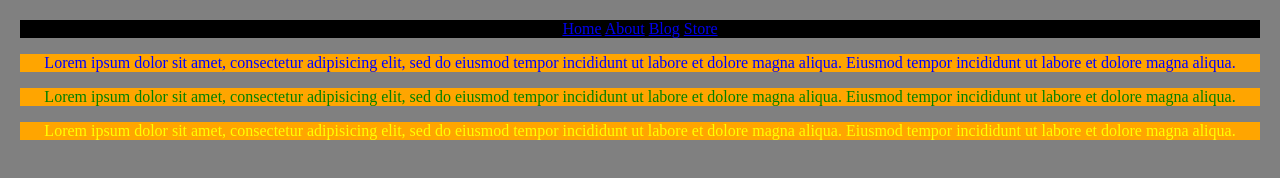
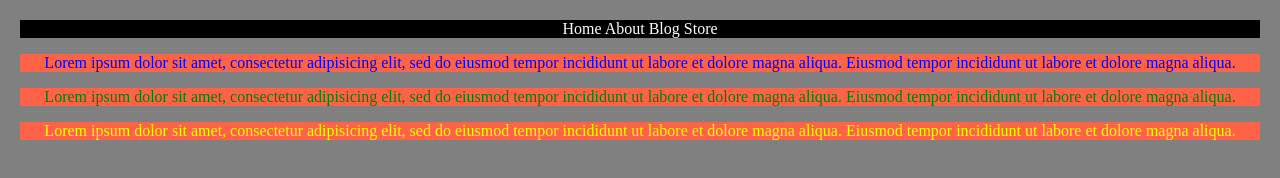
Before and after one commit to npmcdn-to-unpkg-bot/dahliam388.github.io, a plain HTML site: page Homework/box-model-layout/index.html in a window 1280 px wide. Drawn offline with Linux system fonts and the light colour scheme.

Commit message:
see the finish line

```diff
--- a/Homework/box-model-layout/style.css
+++ b/Homework/box-model-layout/style.css
@@ -5,15 +5,18 @@ body {
 }
 
 #navbar {
-	color: white;
-	text-decoration: none;
 	background-color: black;
 	text-align: center;
 }
 
+a {
+	text-decoration: none;
+	color: white;
+}
+
 .lorem, .borem, .gorem {
 	text-align: center;
-	background-color: orange;
+	background-color: tomato;
 }
 
 p.lorem {
```
